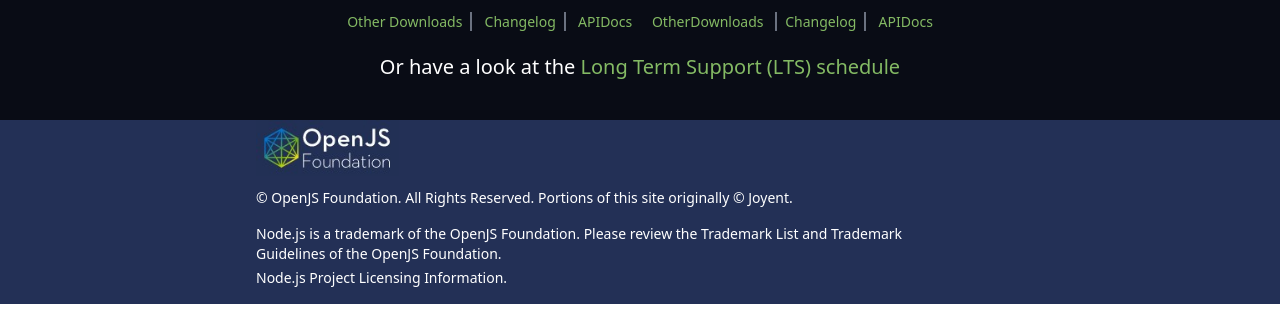
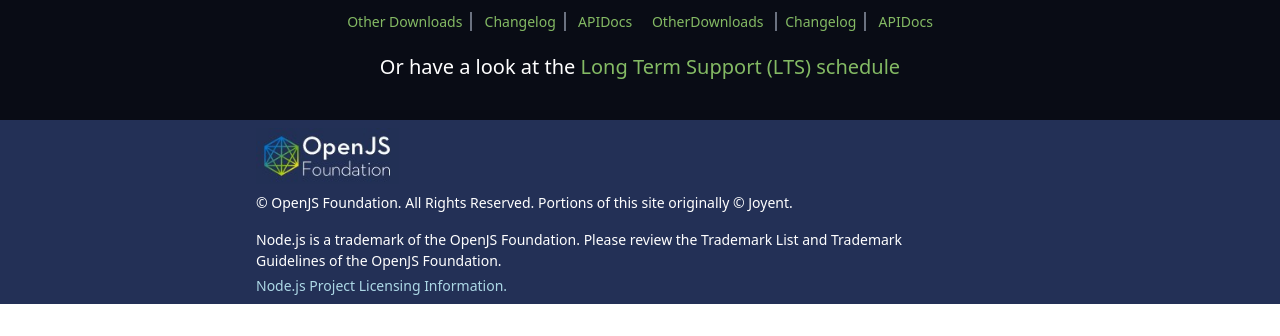
Before and after one commit to Manju1392k/NodejsClone-Website, a website built with Vite: page index.html in a window 1280 px wide. Shown: the part 464-800 px from the top of the page. Built offline with nearby package versions, Linux system fonts and the light colour scheme.

Commit message:
Node.JsClone

```diff
--- a/index.html
+++ b/index.html
@@ -92,16 +92,18 @@
         <div class="mainbox h-[11.5rem] w-[60vw] ">
 
             <div class="image">
-                <img src="openjs.jpg" alt="" class="h-[3.5rem]">
+                <img src="openjs.jpg" alt="" class="h-[3.5rem] mt-2">
             </div>
 
             <div class="text flex flex-col">
-                <h1 class="text-white text-sm mt-3 mb-3">© OpenJS Foundation. All Rights Reserved. Portions of this site
+                <h1 class="text-white text-[14px] mt-2 mb-3">© OpenJS Foundation. All Rights Reserved. Portions of this
+                    site
                     originally © Joyent.</h1>
-                <h1 class="text-white text-sm my-1">Node.js is a trademark of the OpenJS Foundation. Please review the
+                <h1 class="text-white text-[14px]  my-1">Node.js is a trademark of the OpenJS Foundation. Please review
+                    the
                     Trademark List and Trademark <br> Guidelines of the OpenJS Foundation.
 
-                    <h1 class="text-white text-sm">Node.js Project Licensing Information.</h1>
+                    <h1 class="text-[#ADD8E6] text-[14px] ">Node.js Project Licensing Information.</h1>
 
                 </h1>
             </div>
```
